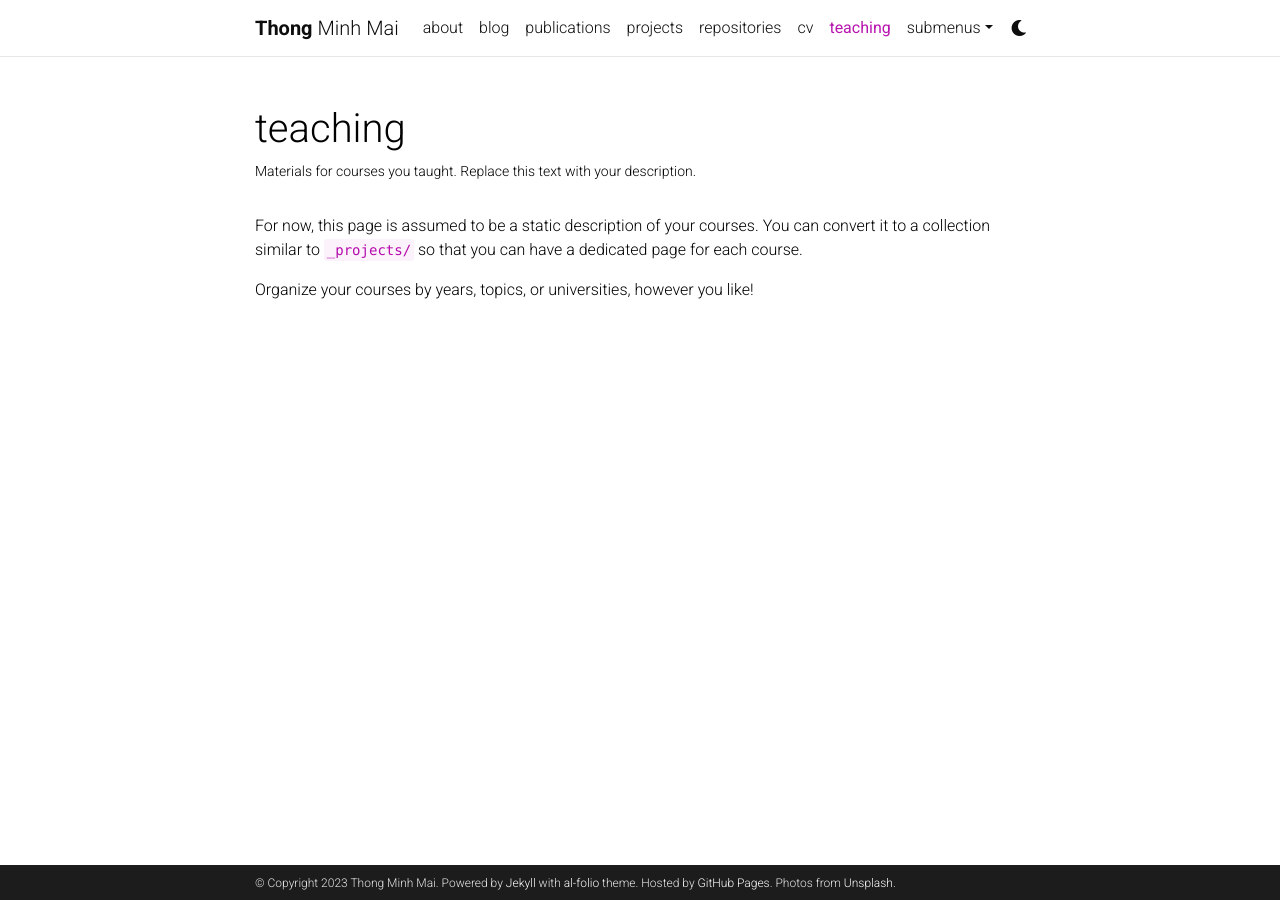
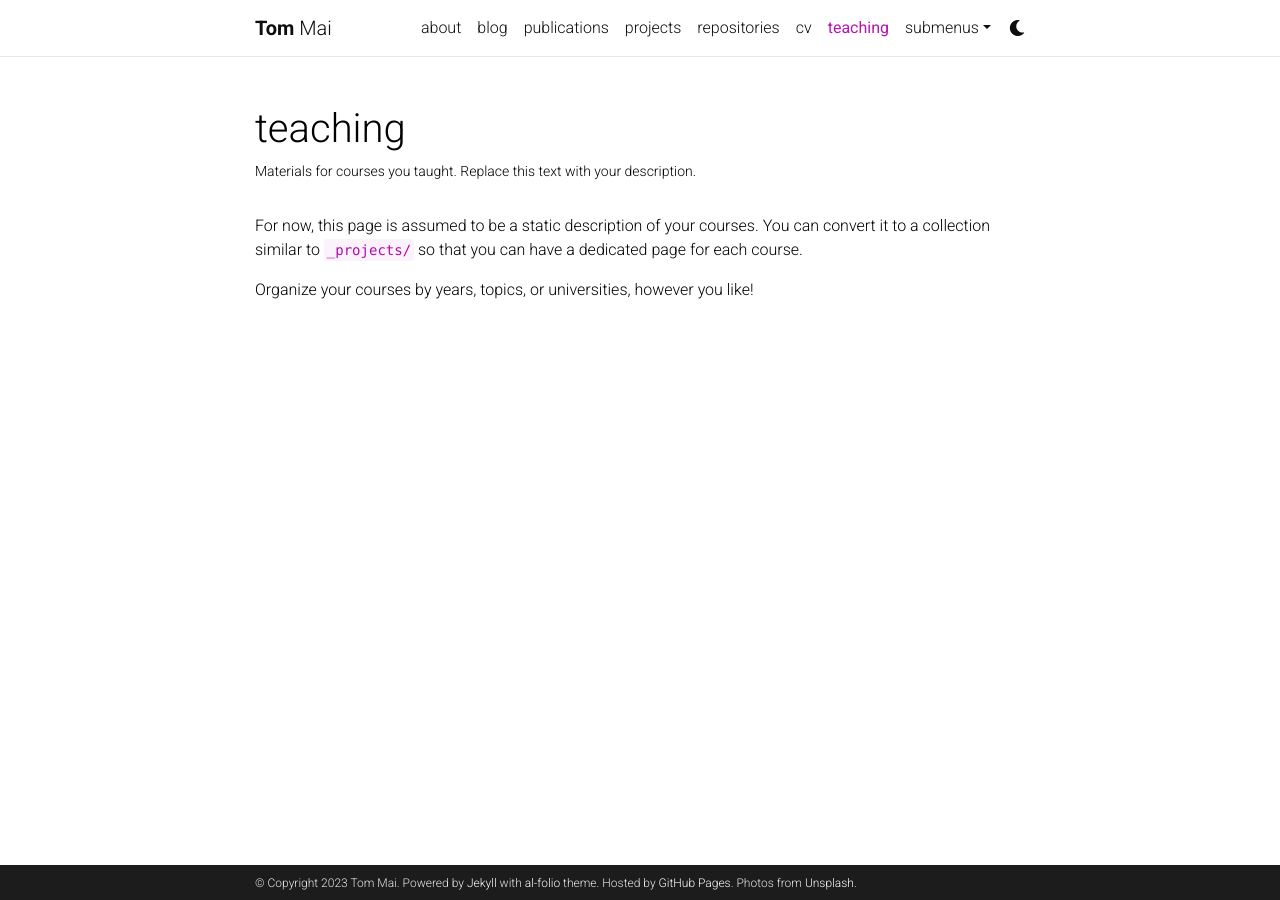
Before and after one commit to MinhThong14/My-Website, a Jekyll site: the page built from _pages/teaching.md, in a window 1280 px wide. Built offline with Jekyll 4.4.1, drawn with Linux system fonts in a browser that asks for light colours; comment, search, counter and statistics services are not loaded; a style sheet for code colours, icons or effects is not loaded.

Commit message:
Changed name

```diff
--- a/_config.yml
+++ b/_config.yml
@@ -3,8 +3,8 @@
 # -----------------------------------------------------------------------------
 
 title: blank # the website title (if blank, full name will be used instead)
-first_name: Thong
-middle_name: Minh
+first_name: Tom
+middle_name:
 last_name: Mai
 email: tommai@cmail.carleton.ca
 description: > # the ">" symbol means to ignore newlines until "footer_text:"
```
Also changed, not shown: _pages/about.md (+1 -1 lines).
